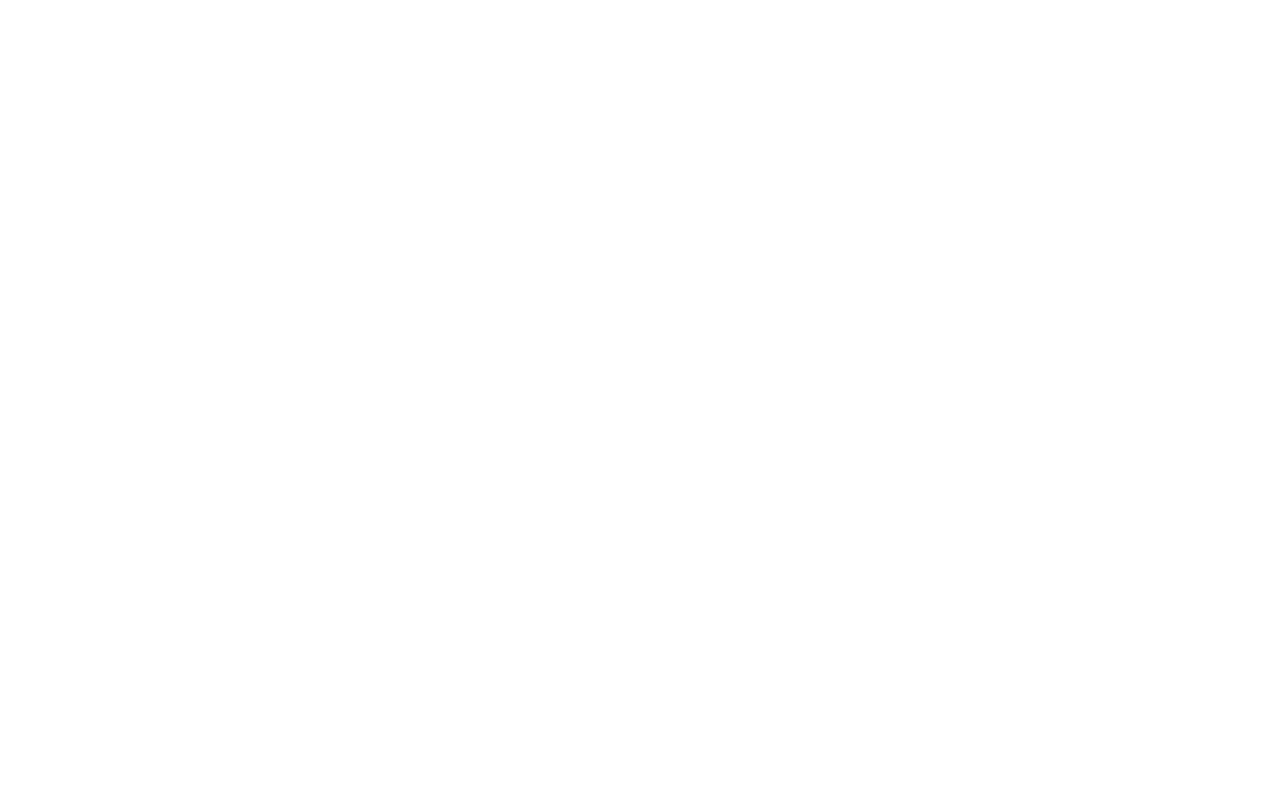
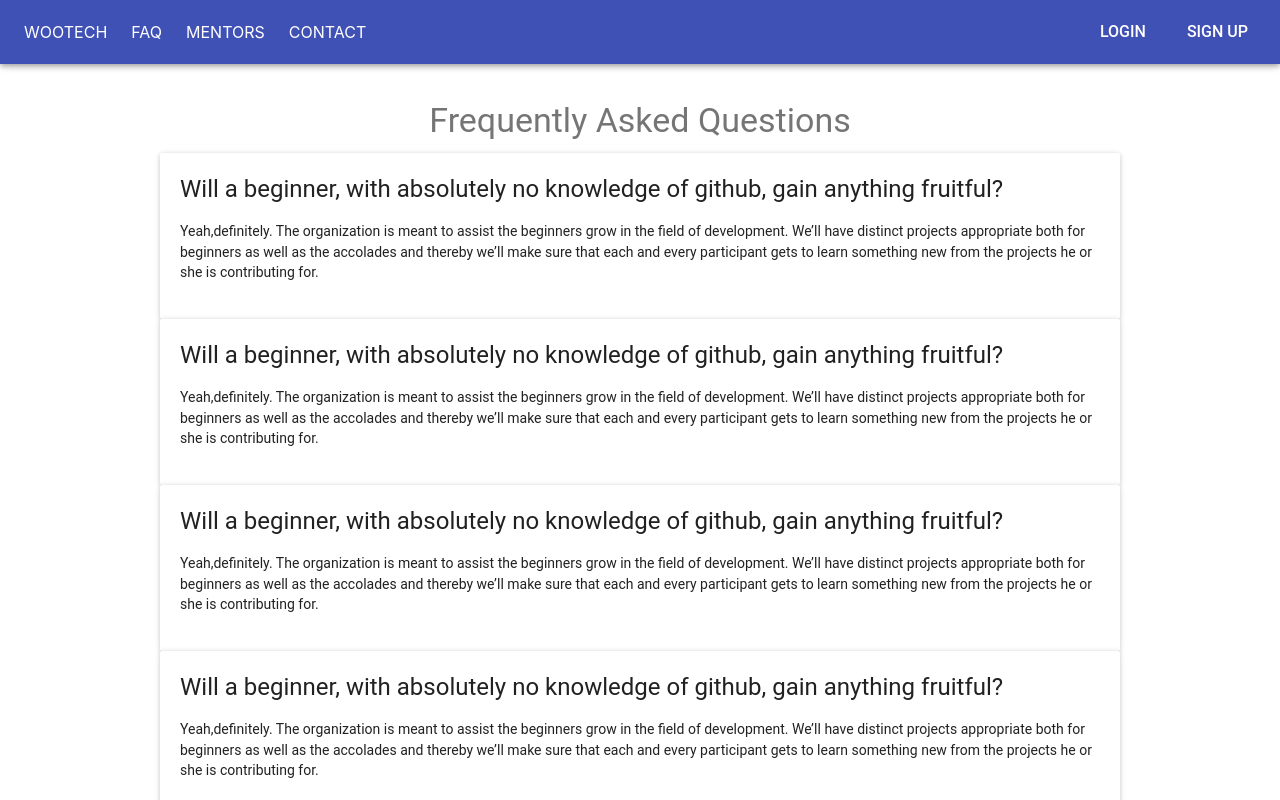
Before and after one commit to WooTechnology/frontend, a React (Create React App) app: page /faq in a window 1280 px wide. Shown: the top 800 px of the page. Built offline with nearby package versions, Linux system fonts and the light colour scheme.

Commit message:
FAQ page
* FAQ page created
* FAQ: Fixed stylings

```diff
--- a/src/App.js
+++ b/src/App.js
@@ -1,14 +1,15 @@
 import React from "react";
 import { Switch, BrowserRouter as Router, Route } from "react-router-dom";
 import Landing from "./components/Landing";
-import GetStarted from "./components/GetStarted/index";
+import GetStarted from "./components/GetStarted";
+import FAQ from "./components/FAQ"
 
 const App = () => {
   return (
     <Router>
       <Switch>
         <Route exact path="/" component={Landing} />
-        <Route path="/faq" />
+        <Route path="/faq" component={FAQ} />
         <Route path="/mentors" />
         <Route path="/contact" />
         <Route path="/login" />
--- /dev/null
+++ b/src/components/FAQ/Question.js
@@ -0,0 +1,32 @@
+import React, { Component } from 'react';
+import {Grid, Typography} from "@material-ui/core";
+import { Paper } from 'material-ui';
+import { withStyles } from "@material-ui/core/styles";
+
+const styles = theme => ({
+  aboutText: {
+    fontSize: 14,
+    flexWrap: "wrap"
+  }
+});
+
+class Question extends Component {
+  render() {
+    return (
+      <Grid container
+        direction="column"
+        justify="center"
+        alignItems="center"
+      >
+        <Grid item xs={12} wrap>
+          <Paper style={{ width: 960, padding: 20 }}>
+            <Typography variant="headline" paragraph className={styles.aboutText}>{this.props.questionText}</Typography>
+            <Typography variant="body1" paragraph className={styles.aboutText}>{this.props.answerText}</Typography>
+          </Paper>
+        </Grid>
+      </Grid>
+    );
+  }
+}
+
+export default withStyles(styles)(Question);
--- /dev/null
+++ b/src/components/FAQ/index.js
@@ -0,0 +1,27 @@
+import React, { Component } from 'react';
+import Question from "./Question"
+import Navbar from "../Navbar/index";
+import {Typography} from "@material-ui/core";
+
+class FAQ extends Component {
+  render() {
+    const questionText = "Will a beginner, with absolutely no knowledge of github, gain anything fruitful?";
+    const answerText = "Yeah,definitely. The organization is meant to assist the beginners grow in the field of development. We’ll have distinct projects appropriate both for beginners as well as the accolades and thereby we’ll make sure that each and every participant gets to learn something new from the projects he or she is contributing for.";
+
+    return (
+      <div style={{ display: "flex", flexDirection: "column" }}>
+        <Navbar />
+        <div style={{ marginTop: 100 }}>
+          <Typography variant="display1" style={{ textAlign: 'center' }} gutterBottom>Frequently Asked Questions</Typography>
+          <Question questionText={questionText} answerText={answerText} />
+          <Question questionText={questionText} answerText={answerText} />
+          <Question questionText={questionText} answerText={answerText} />
+          <Question questionText={questionText} answerText={answerText} />
+          <Question questionText={questionText} answerText={answerText} />
+        </div>
+      </div>
+    );
+  }
+}
+
+export default FAQ;
```
